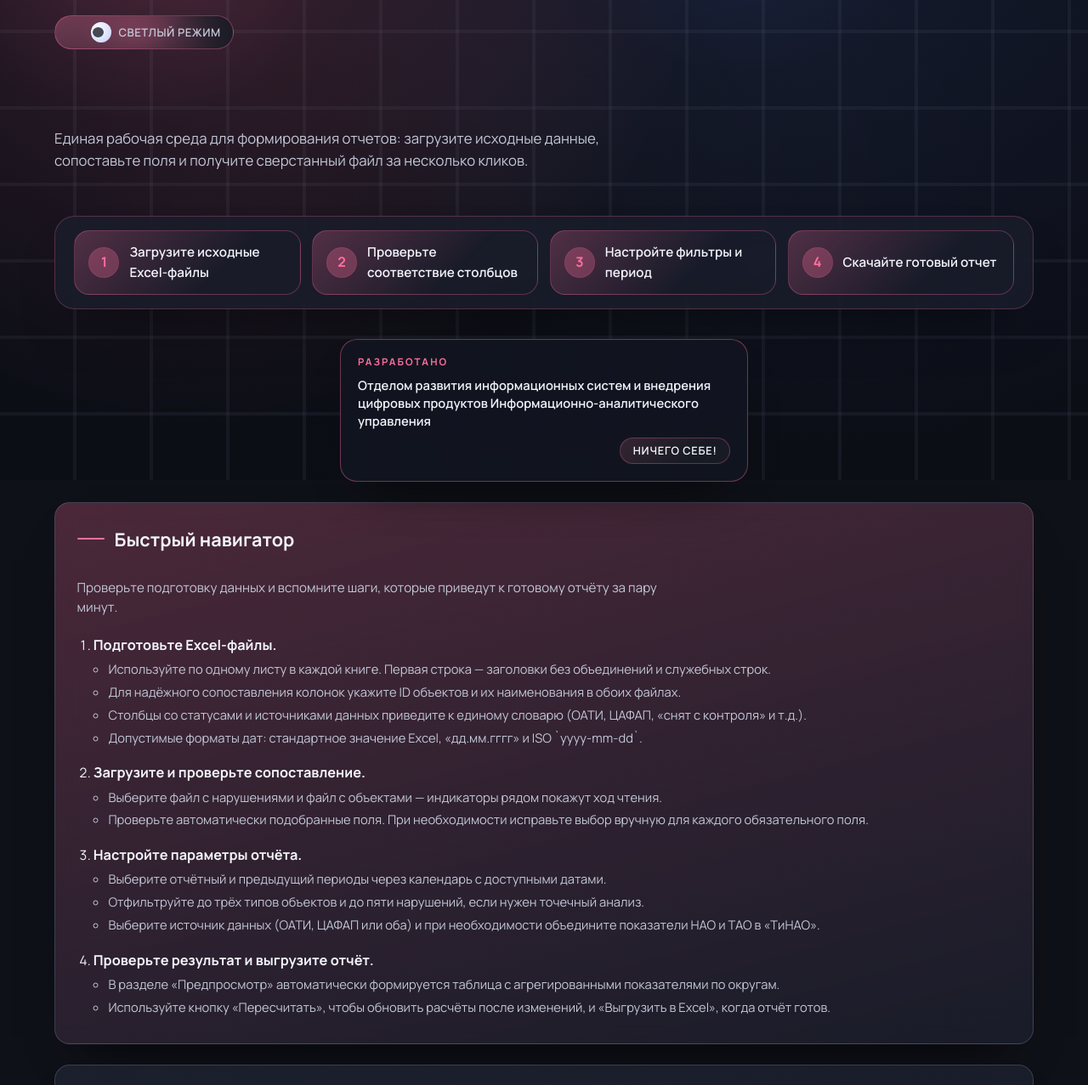
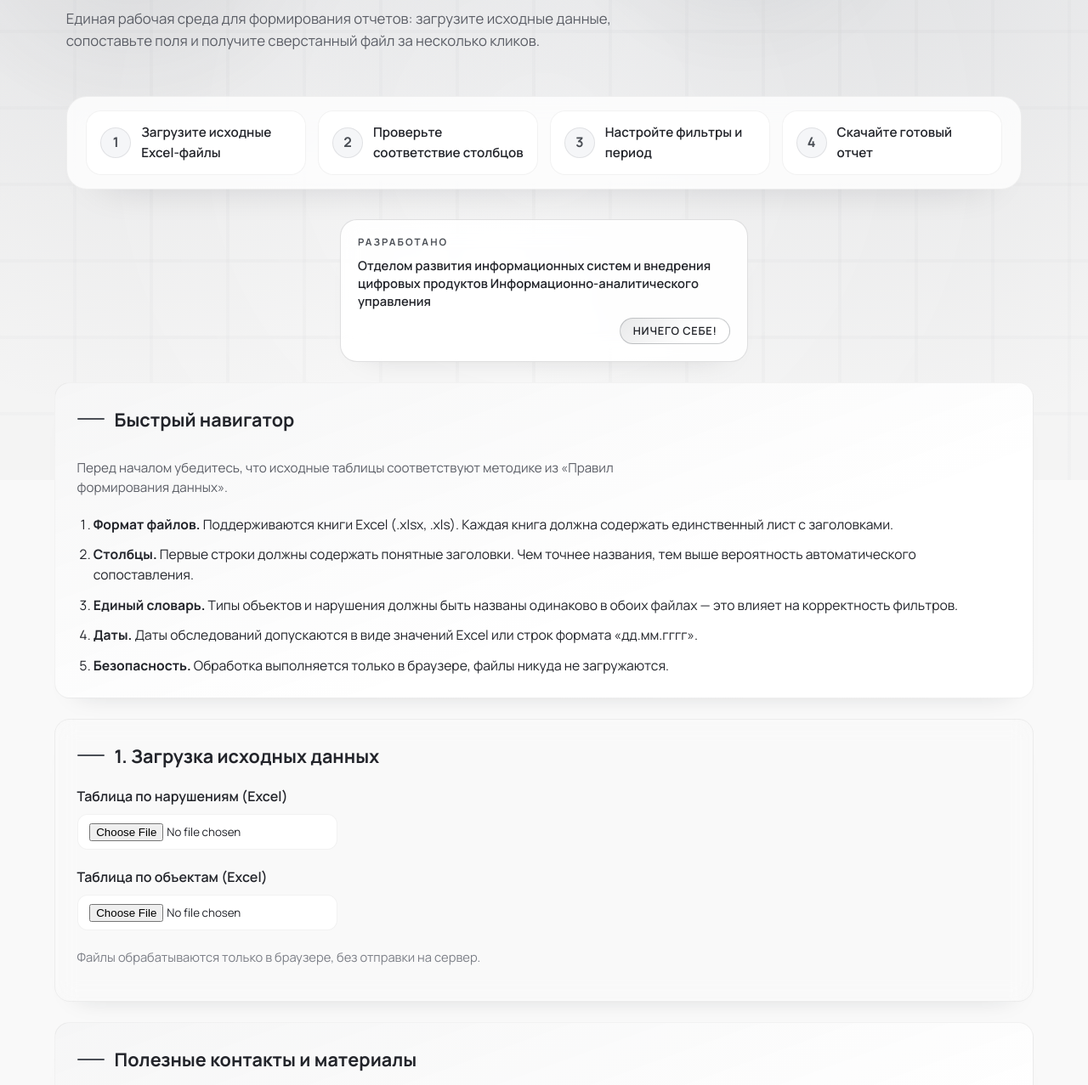
Before and after one commit to CrabopuluS/OATI_table_maker, a plain HTML site: page index.html in a window 1280 px wide. Shown: the part 235-1512 px from the top of the page at 85% size. Drawn offline with Linux system fonts and the light colour scheme.

Commit message:
Revert "Update header layout, default dark mode, and refresh docs"

```diff
--- a/app.js
+++ b/app.js
@@ -575,7 +575,10 @@ function resolveInitialTheme() {
   if (stored) {
     return stored;
   }
-  return 'dark';
+  if (themeMediaQuery?.matches) {
+    return 'dark';
+  }
+  return 'light';
 }
 
 function applyTheme(theme, { persist = false } = {}) {
--- a/index.html
+++ b/index.html
@@ -15,7 +15,7 @@
   <script src="https://cdn.jsdelivr.net/npm/xlsx@0.18.5/dist/xlsx.full.min.js" defer></script>
   <script src="app.js" type="module" defer></script>
 </head>
-<body class="theme-dark" data-theme="dark">
+<body class="theme-light">
   <div class="app-background" aria-hidden="true">
     <span class="app-background__orb app-background__orb--primary"></span>
     <span class="app-background__orb app-background__orb--accent"></span>
@@ -32,11 +32,11 @@
           </div>
         </div>
         <div class="header-actions">
-          <button id="theme-toggle" class="theme-toggle" type="button" aria-pressed="true">
+          <button id="theme-toggle" class="theme-toggle" type="button" aria-pressed="false">
             <span class="theme-toggle__glow" aria-hidden="true"></span>
             <span class="theme-toggle__icon theme-toggle__icon--sun" aria-hidden="true"></span>
             <span class="theme-toggle__icon theme-toggle__icon--moon" aria-hidden="true"></span>
-            <span class="theme-toggle__label" id="theme-toggle-text">Светлый режим</span>
+            <span class="theme-toggle__label" id="theme-toggle-text">Темный режим</span>
           </button>
         </div>
       </div>
@@ -83,40 +83,14 @@
       <section class="card card--guide" aria-labelledby="quick-guide-title">
         <div class="card__header">
           <h2 id="quick-guide-title">Быстрый навигатор</h2>
-          <p class="card__subtitle">Проверьте подготовку данных и вспомните шаги, которые приведут к готовому отчёту за пару минут.</p>
+          <p class="card__subtitle">Перед началом убедитесь, что исходные таблицы соответствуют методике из «Правил формирования данных».</p>
         </div>
         <ol class="guide-list">
-          <li>
-            <strong>Подготовьте Excel-файлы.</strong>
-            <ul>
-              <li>Используйте по одному листу в каждой книге. Первая строка — заголовки без объединений и служебных строк.</li>
-              <li>Для надёжного сопоставления колонок укажите ID объектов и их наименования в обоих файлах.</li>
-              <li>Столбцы со статусами и источниками данных приведите к единому словарю (ОАТИ, ЦАФАП, «снят с контроля» и т.д.).</li>
-              <li>Допустимые форматы дат: стандартное значение Excel, «дд.мм.гггг» и ISO `yyyy-mm-dd`.</li>
-            </ul>
-          </li>
-          <li>
-            <strong>Загрузите и проверьте сопоставление.</strong>
-            <ul>
-              <li>Выберите файл с нарушениями и файл с объектами — индикаторы рядом покажут ход чтения.</li>
-              <li>Проверьте автоматически подобранные поля. При необходимости исправьте выбор вручную для каждого обязательного поля.</li>
-            </ul>
-          </li>
-          <li>
-            <strong>Настройте параметры отчёта.</strong>
-            <ul>
-              <li>Выберите отчётный и предыдущий периоды через календарь с доступными датами.</li>
-              <li>Отфильтруйте до трёх типов объектов и до пяти нарушений, если нужен точечный анализ.</li>
-              <li>Выберите источник данных (ОАТИ, ЦАФАП или оба) и при необходимости объедините показатели НАО и ТАО в «ТиНАО».</li>
-            </ul>
-          </li>
-          <li>
-            <strong>Проверьте результат и выгрузите отчёт.</strong>
-            <ul>
-              <li>В разделе «Предпросмотр» автоматически формируется таблица с агрегированными показателями по округам.</li>
-              <li>Используйте кнопку «Пересчитать», чтобы обновить расчёты после изменений, и «Выгрузить в Excel», когда отчёт готов.</li>
-            </ul>
-          </li>
+          <li><strong>Формат файлов.</strong> Поддерживаются книги Excel (.xlsx, .xls). Каждая книга должна содержать единственный лист с заголовками.</li>
+          <li><strong>Столбцы.</strong> Первые строки должны содержать понятные заголовки. Чем точнее названия, тем выше вероятность автоматического сопоставления.</li>
+          <li><strong>Единый словарь.</strong> Типы объектов и нарушения должны быть названы одинаково в обоих файлах — это влияет на корректность фильтров.</li>
+          <li><strong>Даты.</strong> Даты обследований допускаются в виде значений Excel или строк формата «дд.мм.гггг».</li>
+          <li><strong>Безопасность.</strong> Обработка выполняется только в браузере, файлы никуда не загружаются.</li>
         </ol>
       </section>
 
--- a/style.css
+++ b/style.css
@@ -294,24 +294,22 @@ body.theme-dark .app-background {
 
 .header-brand {
   display: flex;
-  align-items: stretch;
-  gap: 1.75rem;
+  align-items: center;
+  gap: 1.5rem;
 }
 
 .brand-text {
   display: flex;
   flex-direction: column;
-  justify-content: flex-start;
+  justify-content: center;
   align-items: flex-start;
-  gap: 0.45rem;
+  gap: 0.35rem;
 }
 
 .brand-logo {
-  width: auto;
-  height: 100%;
-  min-width: 120px;
-  max-height: clamp(120px, 18vw, 168px);
-  filter: drop-shadow(0 10px 24px rgba(var(--brand-primary-rgb), 0.16));
+  width: 96px;
+  height: auto;
+  filter: drop-shadow(0 10px 20px rgba(var(--brand-primary-rgb), 0.12));
   cursor: pointer;
 }
 
@@ -439,21 +437,6 @@ body.theme-dark .app-background {
 }
 
 @media (max-width: 768px) {
-  .header-brand {
-    align-items: center;
-    gap: 1rem;
-  }
-
-  .brand-logo {
-    min-width: 96px;
-    max-height: clamp(96px, 28vw, 132px);
-  }
-
-  .brand-text {
-    justify-content: center;
-    gap: 0.3rem;
-  }
-
   .process-map {
     padding: 0.9rem 1rem;
   }
@@ -717,25 +700,6 @@ body.theme-dark table {
 .guide-list li {
   font-size: 0.98rem;
   line-height: 1.5;
-}
-
-.guide-list > li > strong {
-  display: block;
-  font-size: 1.02rem;
-  margin-bottom: 0.35rem;
-}
-
-.guide-list ul {
-  margin: 0.2rem 0 0.4rem;
-  padding-left: 1.1rem;
-  display: grid;
-  gap: 0.35rem;
-  color: var(--text-secondary);
-}
-
-.guide-list ul li {
-  font-size: 0.92rem;
-  line-height: 1.45;
 }
 
 .support-grid {
```
Also changed, not shown: 2 other files.
